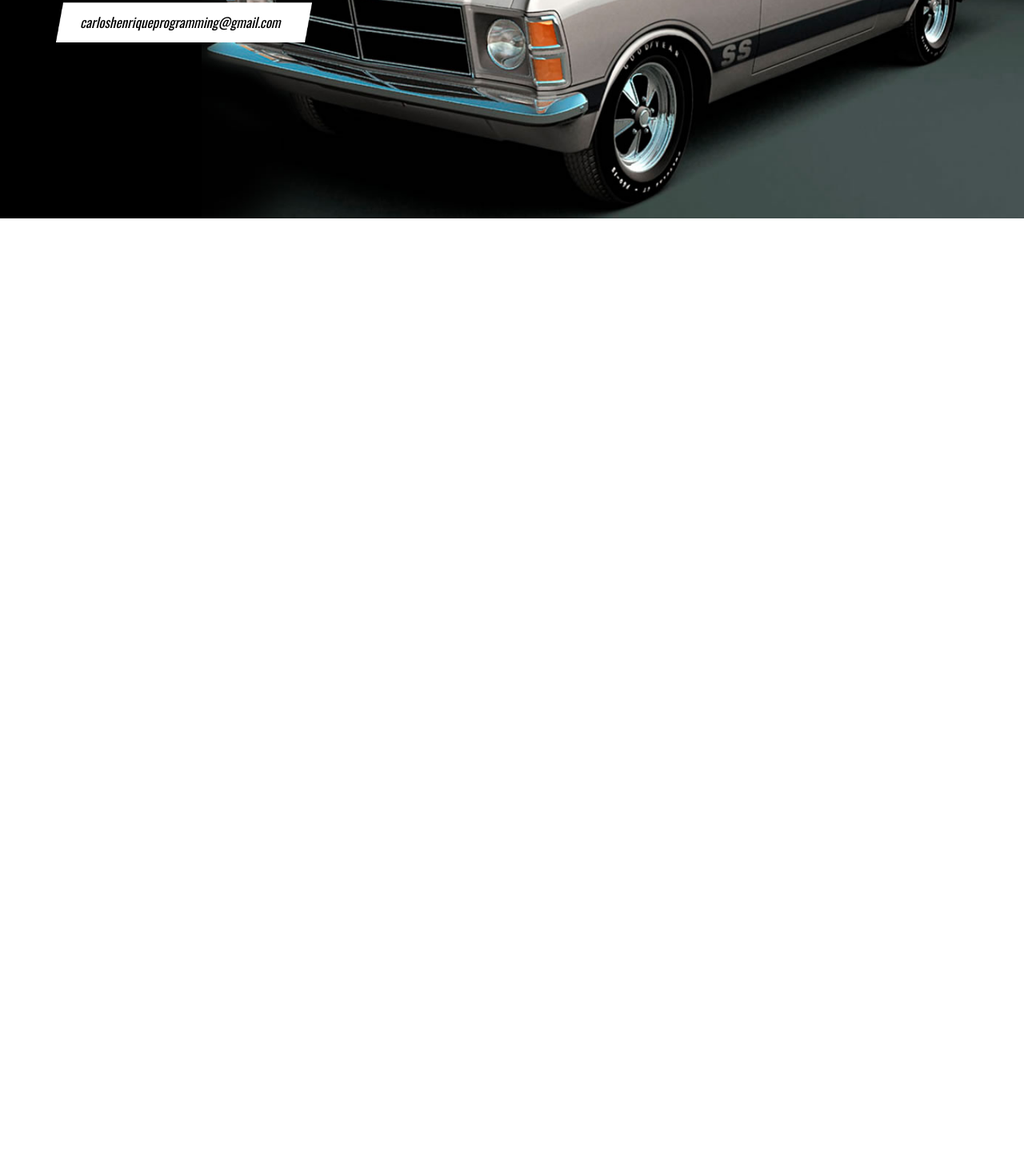
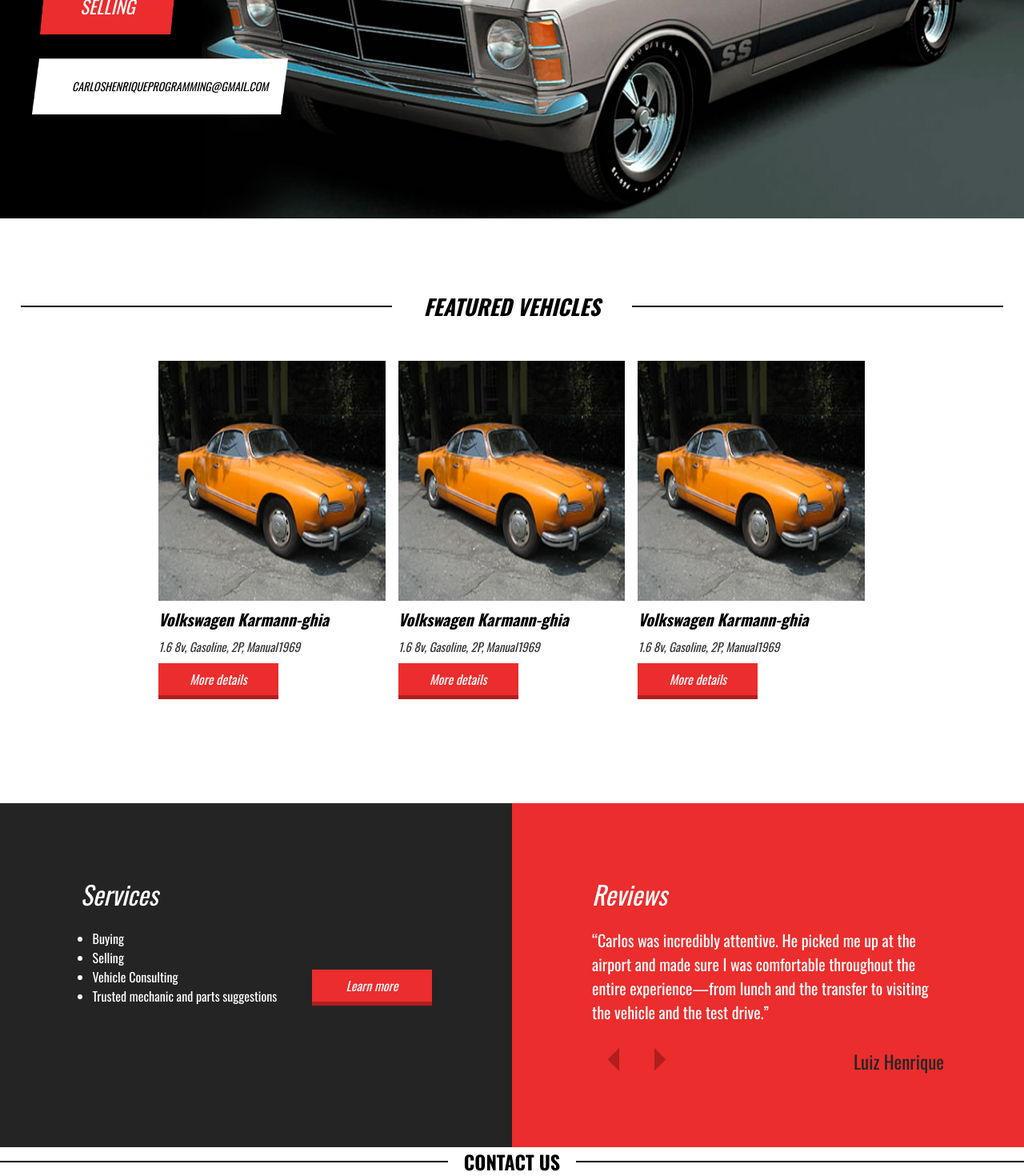
Before and after one commit to chgalves/WebMasterCourse, a plain HTML site: page 5º Project/index.html in a window 1280 px wide. Shown: the part 457-1927 px from the top of the page at 80% size. Before the commit the page ends 800 px from the top, so only its background shows below. Drawn offline with nearby package versions, Linux system fonts and the light colour scheme.

Commit message:
Fifth Project initialized

```diff
--- a/5º Project/css/style.css
+++ b/5º Project/css/style.css
@@ -11,7 +11,7 @@ html, body {
 
 .container {
 	width: 100%;
-	max-width: 1280px;
+	max-width: 1400px;
 	margin: 0 auto;
 }
 
@@ -50,7 +50,42 @@ header nav.desktop-menu a {
 	text-decoration: none;
 }
 
+header nav.mobile-menu {
+	float: right;
+	margin-top: 40px;
+	width: 32px;
+	height: 32px;
+	background-size: 100% 100%;
+	display: none;
+	cursor: pointer;
+	background-image: url("../images/menu_icon.png");
+}
+
+header nav.mobile-menu ul {
+	display: none;
+	width: 100%;
+	left: 0;
+	top: 100px;
+	z-index: 999;
+	border-bottom: 3px solid #EB2D2D;
+	position: absolute;
+	text-align: center;
+	background-color: white;
+}
+
+header nav.mobile-menu li {
+	font-size: 23px;
+	padding: 20px 0;
+	font-style: italic;
+}
+
+header nav.mobile-menu li a {
+	text-decoration: none;
+	color: black;
+}
+
 section.banner {
+	overflow: hidden;
 	width: 100%;
 	height: 600px;
 	background: black;
@@ -61,15 +96,16 @@ section.banner {
 }
 
 .banner-text {
-	padding: 100px;
+	padding: 70px;
 }
 
 .banner-text-single {
 	width: 314px;
 	font-style: italic;
-	margin-top: 20px;
-	padding: 12px 30px;
-	height: 50px;
+	margin-top: 30px;
+	padding-left: 50px;
+	height: 70px;
+	line-height: 70px;
 	color: white;
 	font-size: 23px;
 	background-image: url("../images/red-box-text.png");
@@ -78,47 +114,228 @@ section.banner {
 
 .banner-text .banner-text-single:nth-of-type(2) {
 	width: 200px;
-	height: 50px;
+	height: 70px;
+	line-height: 70px;
 	position: relative;
 	left: -10px;
 }
 
 .banner-text .banner-text-single:nth-of-type(3) {
 	width: 170px;
-	height: 50px;
+	height: 70px;
+	line-height: 70px;
 	position: relative;
 	left: -20px;
 }
 
 .banner-text .banner-text-single:nth-of-type(4) {
 	width: 320px;
-	height: 50px;
-	font-size: 17px;
+	line-height: 70px;
+	font-size: 14px;
 	background-image: url("../images/white-box-text.png");
 	color: black;
 	position: relative;
 	left: -30px ;
 }
 
-@media screen and (max-width: 1400) {
-	section.banner {
-		background-size: 90% auto;
-		background-position: 200% 100%;
+section.featured-vehicles {
+	padding: 90px 2%;
+}
+
+section.featured-vehicles .container {
+	max-width: 900px;
+	padding: 40px 0;
+}
+
+section.featured-vehicles .line-title h2 {
+	text-align: center;
+	font-size: 27px;
+	font-style: italic;
+	display: inline-block;
+	position: relative;
+	background: white;
+	padding: 0 20px;
+}
+
+.line-title {
+	display: flex;
+	align-items: center;
+	justify-content: center;
+	gap: 20px;
+}
+
+.line-title::before,
+.line-title::after {
+	content: "";
+	flex: 1;
+	height: 2px;
+	background: black;
+}
+
+.featured-showcase {
+	float: left;
+	width: 33.3%;
+}
+
+.featured-showcase .car-image {
+	width: 100%;
+	padding-top: 100%;
+	border: 8px solid white;
+	background-size: 100% 100%;
+}
+
+.featured-showcase h2 {
+	padding-left: 8px;
+	color: black;
+	font-style: italic;
+	font-size: 20px;
+}
+
+.featured-showcase p {
+	padding-left: 8px;
+	padding-top: 8px;
+	color: #353535;
+	font-size: 15px;
+	font-style: italic;
+}
+
+.featured-showcase a {
+	margin-left: 8px;
+	margin-top: 10px;
+}
+
+.button {
+	color: white;
+	font-size: 16px;
+	font-style: italic;
+	width: 150px;
+	text-align: center;
+	display: block;
+	line-height: 40px;
+	background-color: #EB2D2D;
+	text-decoration: none;
+	border-bottom: 5px solid #B21E1E;
+}
+
+.services {
+	display: flex;
+}
+
+.left-side {
+	width: 50%;
+	text-align: right;
+	padding: 90px 0;
+	background-color: #242424;
+	color: white;
+}
+
+.left-side-wrapper {
+	padding-right: 100px;
+	display: inline-block;
+	text-align: left;
+}
+
+.left-side-wrapper h2 {
+	font-weight: normal;
+	font-style: italic;
+	font-size: 32px;
+}
+
+.left-side-wrapper ul {
+	display: inline-block;
+	margin-top: 20px;
+}
+
+.left-side-wrapper li {
+	margin-left: 15px;
+}
+
+.left-side-wrapper a {
+	margin-left: 40px;
+	display: inline-block;
+	vertical-align: bottom;
+}
+
+.right-side {
+	width: 50%;
+	padding: 90px 100px;
+	background: #EB2D2D;
+	color: white;
+}
+
+.right-side h2 {
+	font-weight: normal;
+	font-style: italic;
+	font-size: 32px;
+}
+
+.right-side .review {
+	margin-top: 19px;
+}
+
+.review p {
+	font-size: 20px;
+}
+
+.navegation {
+	float: left;
+	width: 100%;
+	max-width: 700px;
+	margin-top: 30px;
+}
+
+.navegation img {
+	margin: 0 20px;
+	cursor: pointer;
+}
+
+.arrows {
+	float: left;
+}
+
+.name-reviewer {
+	float: right;
+	color: #252525;
+	font-size: 23px;
+}
+
+@media screen and (max-width: 1100px) {
+	.left-side {
+		text-align: center;
+	}
+
+	.left-side-wrapper {
+		text-align: left;
+		padding-right: 0;
+	}
+
+	.left-side-wrapper a {
+		margin-left: 0;
+		margin-top: 15px;
+		display: block;
 	}
 }
 
-@media screen and (max-width: 1024px) {
+@media screen and (max-width: 768px) {
 	section.banner {
 		background-size: cover;
-		background-position: center;
-		height: 70vw;
-		min-height: 500px;
+		background-position: 100px center;
+		height: 80vh;
 	}
-}
-
-@media screen and (max-width: 720px) {
 	nav.desktop-menu {
 		display: none;
+	}
+	header nav.mobile-menu {
+		display: block;
+	}
+
+	section.services {
+		flex-direction: column;
+	}
+
+	.left-side, .right-side {
+		padding: 80px 2%;
+		width: 100%;
 	}
 }
 
@@ -130,4 +347,31 @@ section.banner {
 	.banner-text-single {
 		font-size: 18px;
 	}
+
+	section.featured-vehicles .line-title h2 {
+		font-size: 23px;
+	}
+
+	section.featured-vehicles .container {
+		max-width: 900px;
+		padding: 40px 0;
+		text-align: center;
+	}
+
+	.featured-showcase {
+		display: inline-block;
+		float: none;
+		width: 80%;
+		margin-top: 20px;
+	}
+
+	.featured-showcase a {
+		display: inline-block;
+	}
 }
+
+@media screen and (max-width: 480px) {
+	.featured-showcase {
+		width: 100%;
+	}
+}
--- a/5º Project/index.html
+++ b/5º Project/index.html
@@ -25,6 +25,16 @@
 					<li><a href="">CONTACT</a></li>
 				</ul>
 			</nav>
+
+			<nav class="mobile-menu">
+				<ul>
+					<li><a style="color: #EB2D2D" href="">HOME</a></li>
+					<li><a href="">SALE</a></li>
+					<li><a href="">ABOUT</a></li>
+					<li><a href="">CONTACT</a></li>
+				</ul>
+			</nav>
+
 			<div class="clear"></div>
 		</div>
 	</header>
@@ -35,11 +45,83 @@
 				<div class="banner-text-single">CONSULTING</div>
 				<div class="banner-text-single">BUYING</div>
 				<div class="banner-text-single">SELLING</div>
-				<div class="banner-text-single">carloshenriqueprogramming@gmail.com</div>
+				<div class="banner-text-single">CARLOSHENRIQUEPROGRAMMING@GMAIL.COM</div>
 			</div>
 		</div>
 	</section>
 
+	<section class="featured-vehicles">
+		<div class="line-title">
+			<h2>FEATURED VEHICLES</h2>
+		</div>
+
+		<div class="container">
+			<div class="featured-showcase">
+				<div style="background-image: url('images/first-car.jpg');"class="car-image"></div>
+				<div class="car-information">
+					<h2>Volkswagen Karmann-ghia</h2>
+					<p>1.6 8v, Gasoline, 2P, Manual1969</p>
+					<a class="button" href="">More details</a>
+				</div>
+			</div>
+
+			<div class="featured-showcase">
+				<div style="background-image: url('images/first-car.jpg');"class="car-image"></div>
+				<div class="car-information">
+					<h2>Volkswagen Karmann-ghia</h2>
+					<p>1.6 8v, Gasoline, 2P, Manual1969</p>
+					<a class="button" href="">More details</a>
+				</div>
+			</div>
+
+			<div class="featured-showcase">
+				<div style="background-image: url('images/first-car.jpg');"class="car-image"></div>
+				<div class="car-information">
+					<h2>Volkswagen Karmann-ghia</h2>
+					<p>1.6 8v, Gasoline, 2P, Manual1969</p>
+					<a class="button" href="">More details</a>
+				</div>
+			</div>
+
+			<div class="clear"></div>
+
+		</div>
+	</section>
+
+	<section class="services">
+		<div class="left-side">
+			<div class="left-side-wrapper">
+				<h2>Services</h2>
+				<ul>
+					<li>Buying</li>
+					<li>Selling</li>
+					<li>Vehicle Consulting</li>
+					<li>Trusted mechanic and parts suggestions</li>
+				</ul>
+				<a class="button" href="">Learn more</a>
+			</div>
+		</div>
+
+		<div class="right-side">
+			<h2>Reviews</h2>
+			<div class="review">
+				<p>“Carlos was incredibly attentive. He picked me up at the airport and made sure I was comfortable throughout the entire experience—from lunch and the transfer to visiting the vehicle and the test drive.”</p>
+				<div class="navegation">
+					<div class="arrows">
+						<img src="images/left-arrow.png">
+						<img src="images/right-arrow.png">
+					</div>
+					<div class="name-reviewer">Luiz Henrique</div>
+				</div>
+			</div>
+		</div>
+	</section>
+
+	<section class="contact">
+		<div class="line-title">
+			<h2>CONTACT US</h2>
+		</div>
+	</section>
 
 </body>
 </html>
```
Also changed, not shown: 5º Project/images/first-car.jpg (added), 5º Project/images/left-arrow.png (added), 5º Project/images/menu_icon.png (added), 5º Project/images/right-arrow.png (added).
